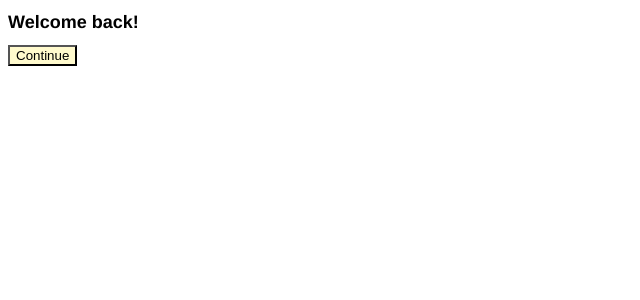
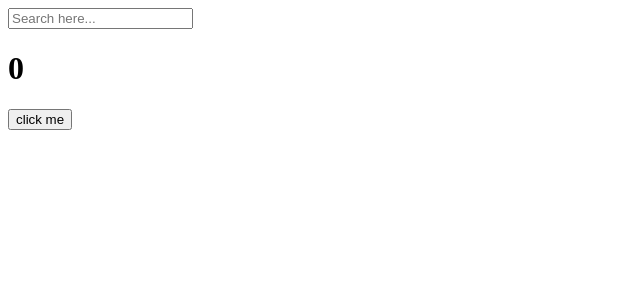
Before and after one commit to sunminohh/react-movie, a React (Create React App) app: page / in a window 1280 px wide. Shown: the top 300 px of the page, without its empty margins (0-640 px from the left). Built offline with nearby package versions, Linux system fonts and the light colour scheme.

Commit message:
useEffect

```diff
--- a/src/App.js
+++ b/src/App.js
@@ -1,11 +1,29 @@
-import Button from "./Button";
-import styles from "./App.module.css";
+import { useState, useEffect } from "react";
 
 function App() {
+  const [counter, setValue] = useState(0);
+  const [keyword, setkeyword] = useState("");
+  const onClick = () => setValue(prev => prev + 1);
+  const onChange = (event) => setkeyword(event.target.value);
+
+  useEffect(() => {
+    console.log("I run only once.");
+  }, []);
+  useEffect(() => {
+    console.log("I run when 'keyword' changes.")
+  }, [keyword]);
+  useEffect(() => {
+    console.log("I run when 'counter' changes.")
+  }, [counter]);
+  useEffect(() => {
+    console.log("I run when keyword and counter change.");
+  }, [keyword, counter]);
+
   return (
     <div>
-      <h1 className={styles.title}>Welcome back!</h1>
-      <Button text={"Continue"}/>
+      <input value={keyword} onChange={onChange} type="text" placeholder="Search here..." />
+      <h1>{counter}</h1>
+      <button onClick={onClick}>click me</button>
     </div>
   );
 }
```
